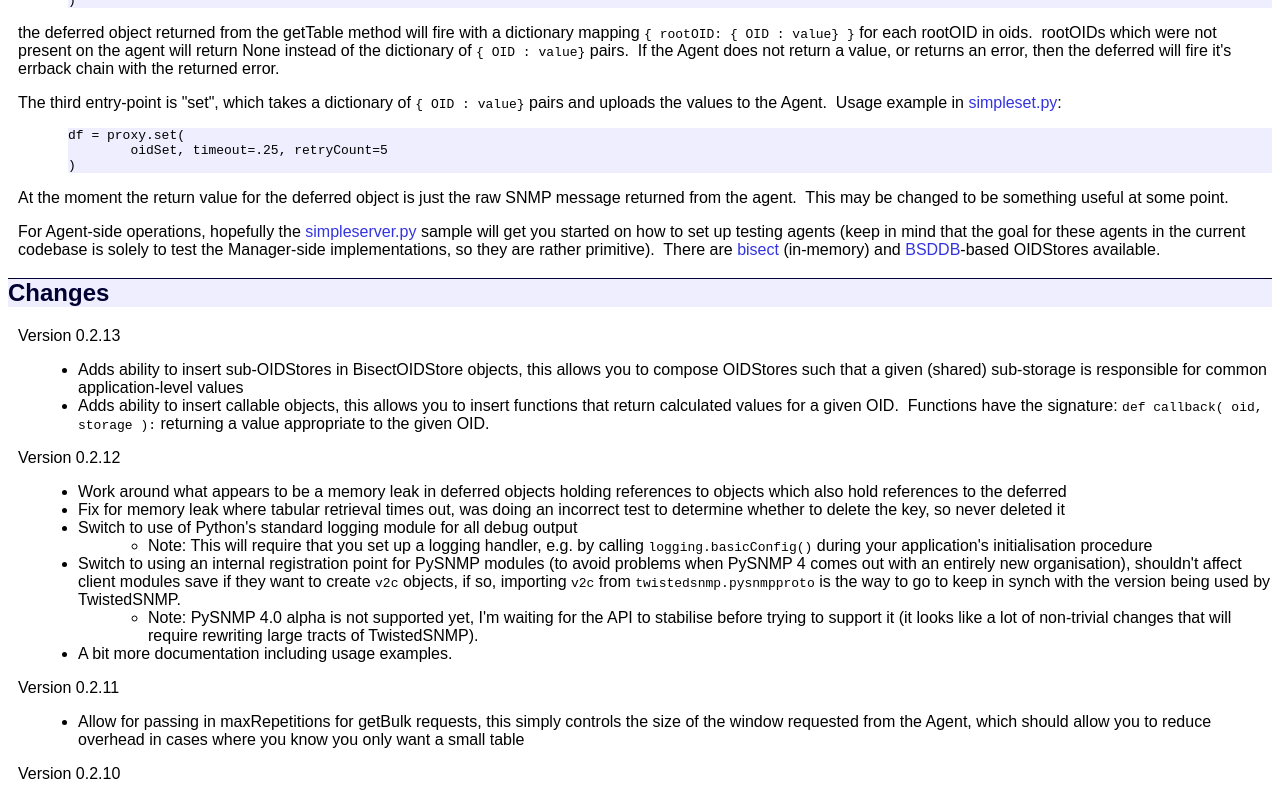
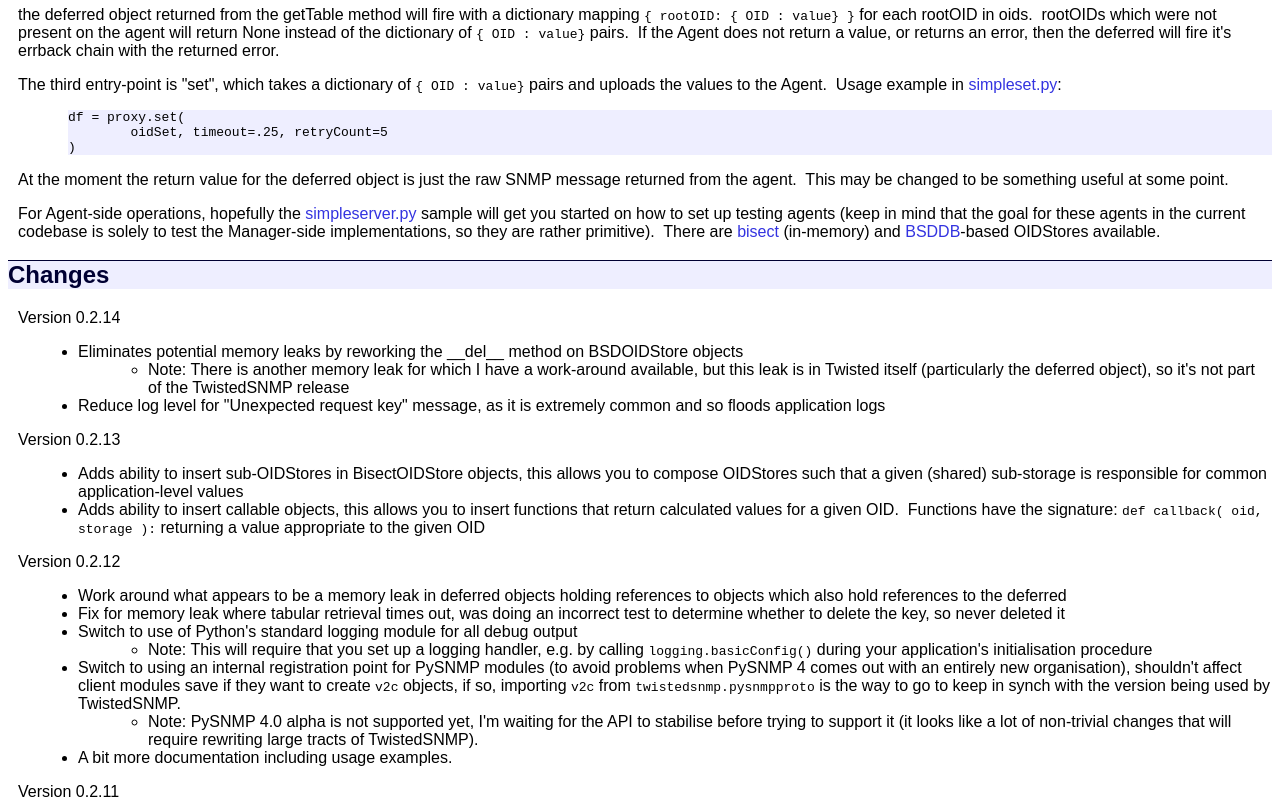
Before and after one commit to mcfletch/twistedsnmp, a plain HTML site: page doc/index.html in a window 1280 px wide. Shown: the part 1039-1837 px from the top of the page. Drawn offline with Linux system fonts and the light colour scheme.

Commit message:
Version change notes, elimination of "we'll add it to twisted" statement.

```diff
--- a/doc/index.html
+++ b/doc/index.html
@@ -27,8 +27,7 @@ Agent and Manager services</li>
 development (e.g. mirroring an SNMP Agent's OID tree for local query
 testing)</li>
 </ul>
-<p>Once complete, we can look at either incorporating the system into
-the PySNMP or Twisted distribution.&nbsp; For now, you can download
+<p>You can download
 TwistedSNMP from the <a
  href="https://sourceforge.net/projects/twistedsnmp/">project page</a>.&nbsp;
 If you have feedback, feel free to contact the <a
@@ -112,6 +111,20 @@ OIDStores available.<br>
 <p>
 </p>
 <h2>Changes</h2>
+<p>Version 0.2.14<br>
+</p>
+<ul>
+  <li>Eliminates potential memory leaks by reworking the __del__ method
+on BSDOIDStore objects</li>
+  <ul>
+    <li>Note: There is another memory leak for which I have a
+work-around available, but this leak is in Twisted itself (particularly
+the deferred object), so it's not part of the TwistedSNMP release</li>
+  </ul>
+  <li>Reduce log level for "Unexpected request key" message, as it is
+extremely common and so floods application logs<br>
+  </li>
+</ul>
 <p>Version 0.2.13<br>
 </p>
 <ul>
@@ -122,7 +135,7 @@ sub-storage is responsible for common application-level values<br>
   <li>Adds ability to insert callable objects, this allows you to
 insert functions that return calculated values for a given OID.&nbsp;
 Functions have the signature: <code>def callback( oid, storage ):</code>
-returning a value appropriate to the given OID.<br>
+returning a value appropriate to the given OID<br>
   </li>
 </ul>
 <p>Version 0.2.12<br>
```
